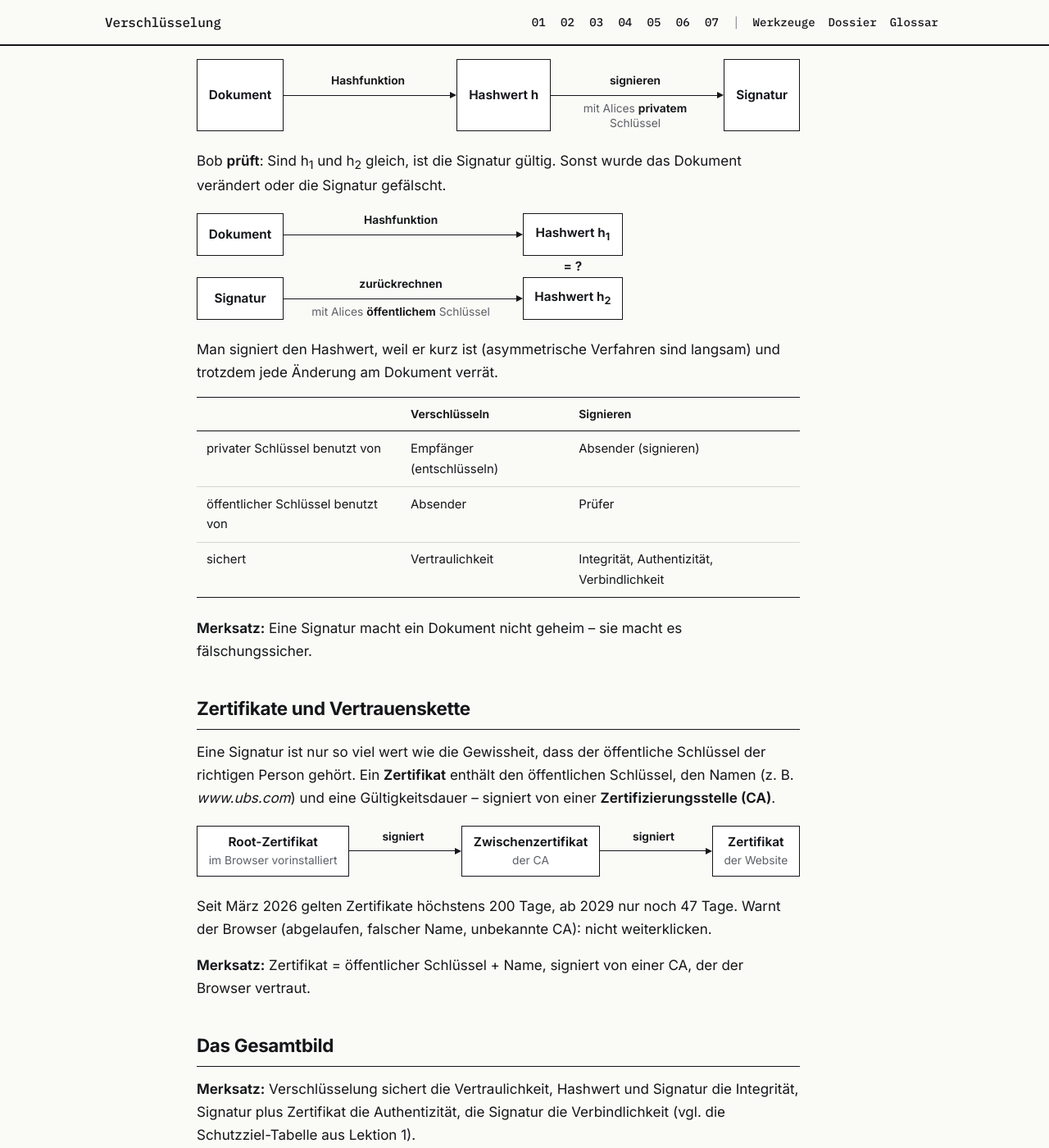
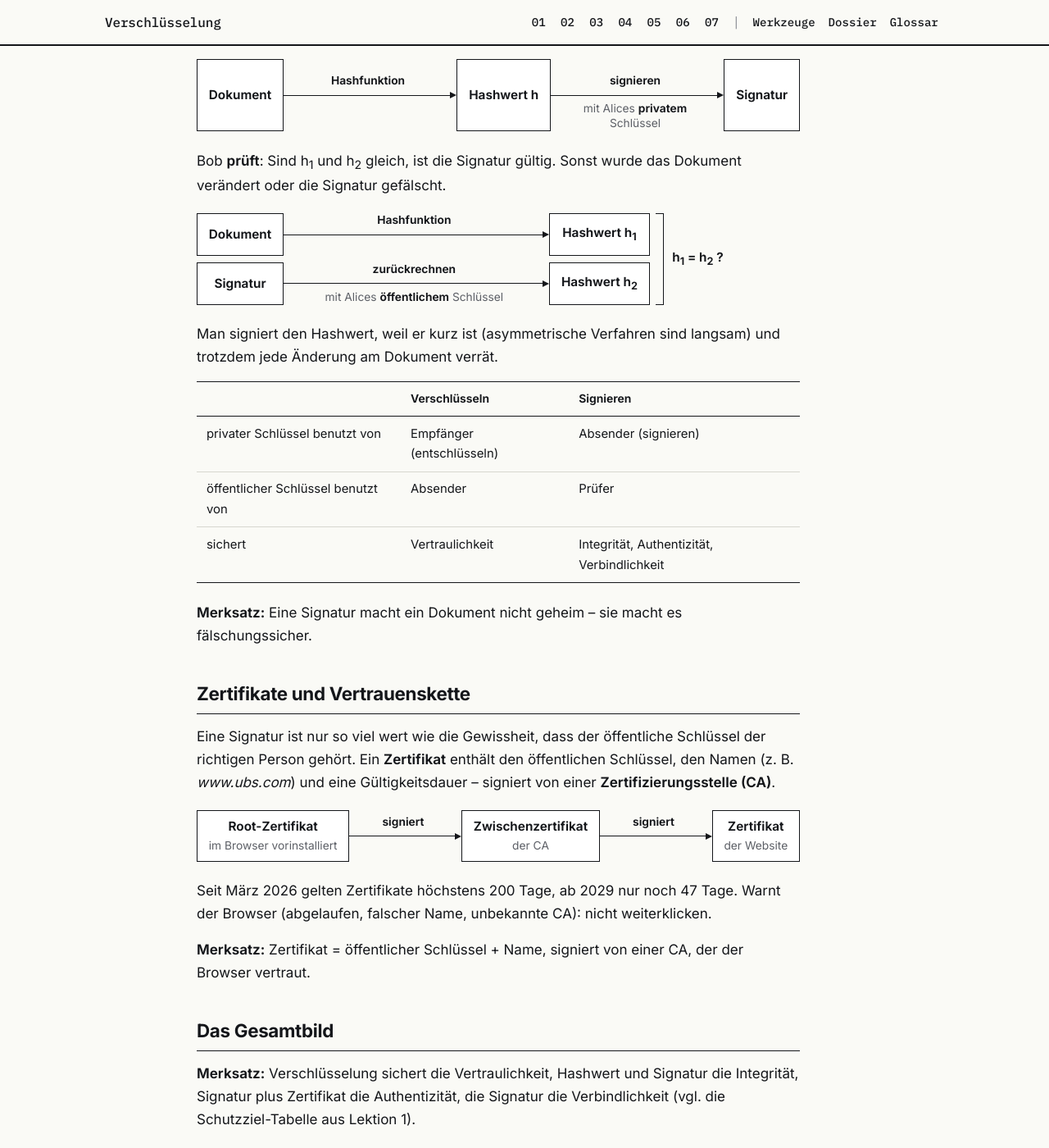
Before and after one commit to masta-nksa/Verschluesselung, a Jekyll site: the page built from lektionen/L5_Das_Wichtigste.md, in a window 1280 px wide and 1400 px high, scrolled down 1477 px. Shown: the whole window at 82% size. Built offline with Jekyll 4.4.1, drawn with Linux system fonts in a browser that asks for light colours; our own code applies the rules of GitHub Pages for plain Markdown files.

Commit message:
Signaturprüfung kompakter: Vergleich neben einer Klammer, Lektion 5 wieder einseitig
Der Vergleich h1 = h2 steht neben den beiden Reihen statt dazwischen; im
Druck sind die Schemas enger gesetzt, damit «Das Wichtigste» von Lektion 5
auf einer Seite bleibt.

Co-Authored-By: Claude Opus 5.5 <noreply@anthropic.com>

```diff
--- a/assets/css/unterricht.css
+++ b/assets/css/unterricht.css
@@ -1066,11 +1066,14 @@ select.luecke-feld option { background: var(--bg-elev); color: var(--text); }
   content: ""; position: absolute; left: 50%; bottom: 100%; height: 1.2em;
   border-left: var(--linie-b) dashed var(--border-strong);
 }
-/* Zwei kurze Reihen untereinander, deren Ergebnisse verglichen werden
-   (.ablauf-vergleich steht zwischen den beiden Endknoten). Bleibt auch auf
-   schmalen Bildschirmen waagrecht. */
-.ablauf-paar { grid-template-columns: auto minmax(5em, 1fr) auto; max-width: 34em; }
-.ablauf-vergleich { grid-column: 3; text-align: center; font-weight: 650; padding: .2em 0; }
+/* Zwei kurze Reihen untereinander, deren Ergebnisse verglichen werden: Eine
+   Klammer fasst beide Reihen, rechts davon steht .ablauf-vergleich. Bleibt
+   auch auf schmalen Bildschirmen waagrecht; der Vergleich steht dort zwischen
+   den beiden Endknoten. */
+.ablauf-paar { grid-template-columns: auto minmax(5em, 1fr) auto auto; row-gap: .5em; max-width: 42em; }
+.ablauf-vergleich { grid-area: 1 / 4 / 3 / 5; display: flex; margin-left: .5em; font-weight: 650; white-space: nowrap; }
+.ablauf-vergleich::before { content: ""; width: .6em; margin-right: .7em; border: var(--linie-b) solid var(--linie); border-left: 0; }
+.ablauf-vergleich span { align-self: center; }
 @media screen and (max-width: 36rem) {
   .ablauf:not(.ablauf-paar) { grid-template-columns: auto 1fr; justify-content: start; }
   .ablauf:not(.ablauf-paar) > .ablauf-knoten, .ablauf:not(.ablauf-paar) > .ablauf-schritt { grid-column: 1; }
@@ -1084,7 +1087,9 @@ select.luecke-feld option { background: var(--bg-elev); color: var(--text); }
   }
   .ablauf-abzweig { grid-area: 3 / 2; justify-self: start; align-self: center; align-items: flex-start; text-align: left; margin: 0 0 0 1.1em; }
   .ablauf-abzweig::before { left: auto; right: 100%; bottom: 50%; height: 0; width: 1.2em; border-left: 0; border-top: var(--linie-b) dashed var(--border-strong); }
-  .ablauf-paar { grid-template-columns: auto minmax(7.8em, 1fr) auto; }
+  .ablauf-paar { grid-template-columns: auto minmax(7.8em, 1fr) auto; row-gap: 0; }
+  .ablauf-vergleich { grid-area: auto; grid-column: 3; justify-content: center; margin: 0; padding: .15em 0; }
+  .ablauf-vergleich::before { display: none; }
   .ablauf-paar .ablauf-knoten { padding: .5em .4em; text-align: center; }
   .ablauf-paar .ablauf-schritt { grid-template-rows: auto auto auto; align-content: center; }
   .ablauf-paar .ablauf-schritt b, .ablauf-paar .ablauf-schritt span { padding-left: .2em; padding-right: .7em; }
@@ -1203,13 +1208,15 @@ select.luecke-feld option { background: var(--bg-elev); color: var(--text); }
   .antwort { break-inside: avoid; break-before: avoid; }
   .prose h4, .prose h1 + p { break-after: avoid; }
   .prose pre, .prose blockquote, .kasten, .ablauf { break-inside: avoid; }
-  .ablauf { margin: .6em 0 .7em; max-width: 50em; }
-  .ablauf-knoten { padding: .35em .8em; background: none; }
-  .ablauf-knoten, .ablauf-abzweig, .ablauf-abzweig::before, .ablauf-schritt::before { border-color: #000; }
+  .ablauf { margin: .45em 0 .55em; max-width: 50em; }
+  .ablauf-knoten { padding: .25em .8em; background: none; }
+  .ablauf-schritt b { padding-bottom: .15em; }
+  .ablauf-schritt span { padding-top: .15em; }
+  .ablauf-knoten, .ablauf-abzweig, .ablauf-abzweig::before, .ablauf-schritt::before, .ablauf-vergleich::before { border-color: #000; }
   .ablauf-schritt::after { border-left-color: #000; }
   .ablauf-schritt span, .ablauf-abzweig span, .ablauf-knoten span { color: #444; }
   .ablauf-schritt strong { color: #000; }
-  .ablauf-paar { max-width: 30em; }
+  .ablauf-paar { max-width: 38em; row-gap: .35em; }
   .ablauf-abzweig { margin-top: .8em; padding: .25em .7em; }
   .ablauf-abzweig::before { height: .9em; }
 
--- a/lektionen/L5_Das_Wichtigste.md
+++ b/lektionen/L5_Das_Wichtigste.md
@@ -66,7 +66,7 @@ das Dokument verändert oder die Signatur gefälscht.
 <div class="ablauf-knoten"><b>Dokument</b></div>
 <div class="ablauf-schritt"><b>Hashfunktion</b></div>
 <div class="ablauf-knoten"><b>Hashwert h<sub>1</sub></b></div>
-<div class="ablauf-vergleich">= ?</div>
+<div class="ablauf-vergleich"><span>h<sub>1</sub> = h<sub>2</sub> ?</span></div>
 <div class="ablauf-knoten"><b>Signatur</b></div>
 <div class="ablauf-schritt"><b>zurückrechnen</b><span>mit Alices <strong>öffentlichem</strong> Schlüssel</span></div>
 <div class="ablauf-knoten"><b>Hashwert h<sub>2</sub></b></div>
```
Also changed, not shown: README.md.
